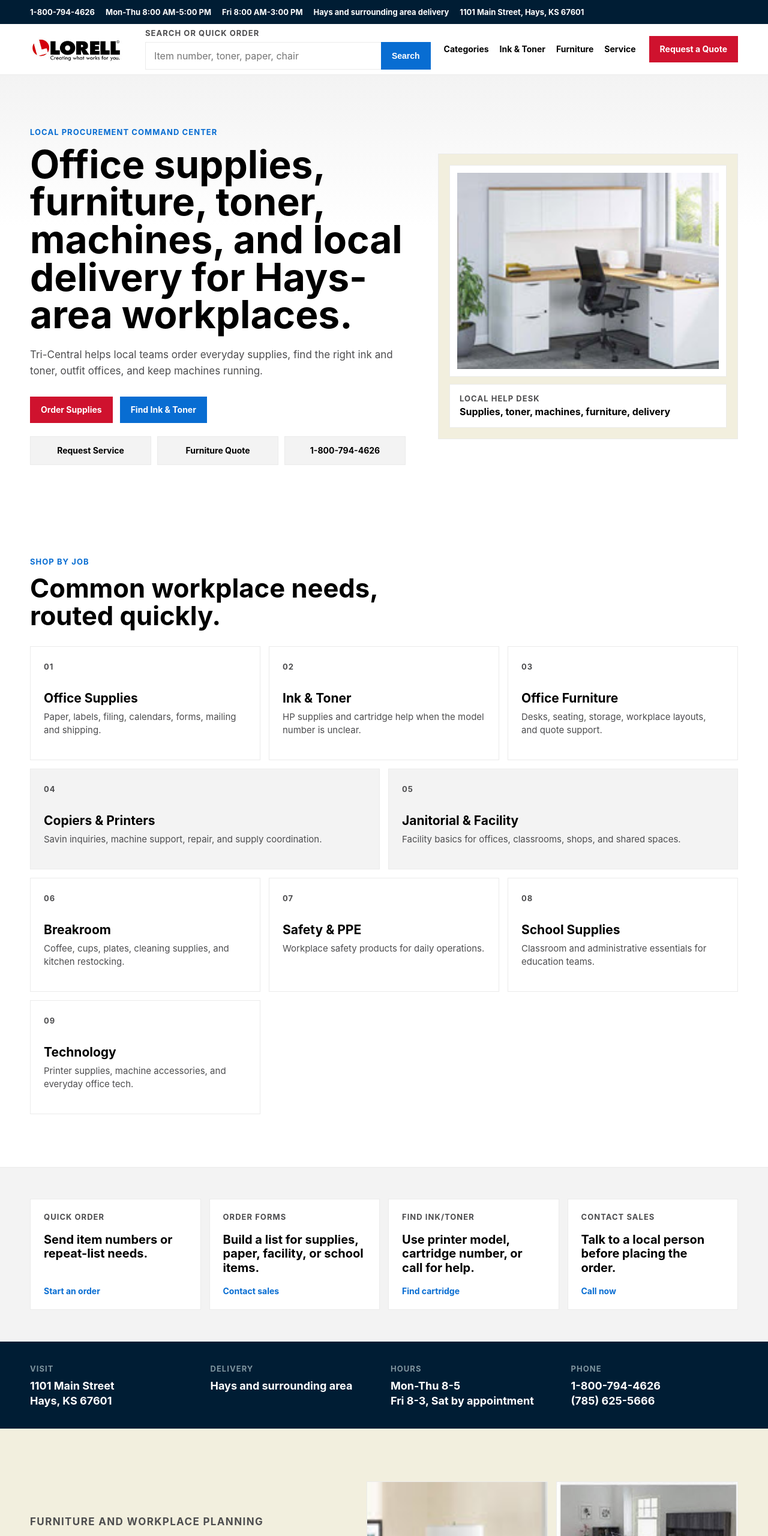
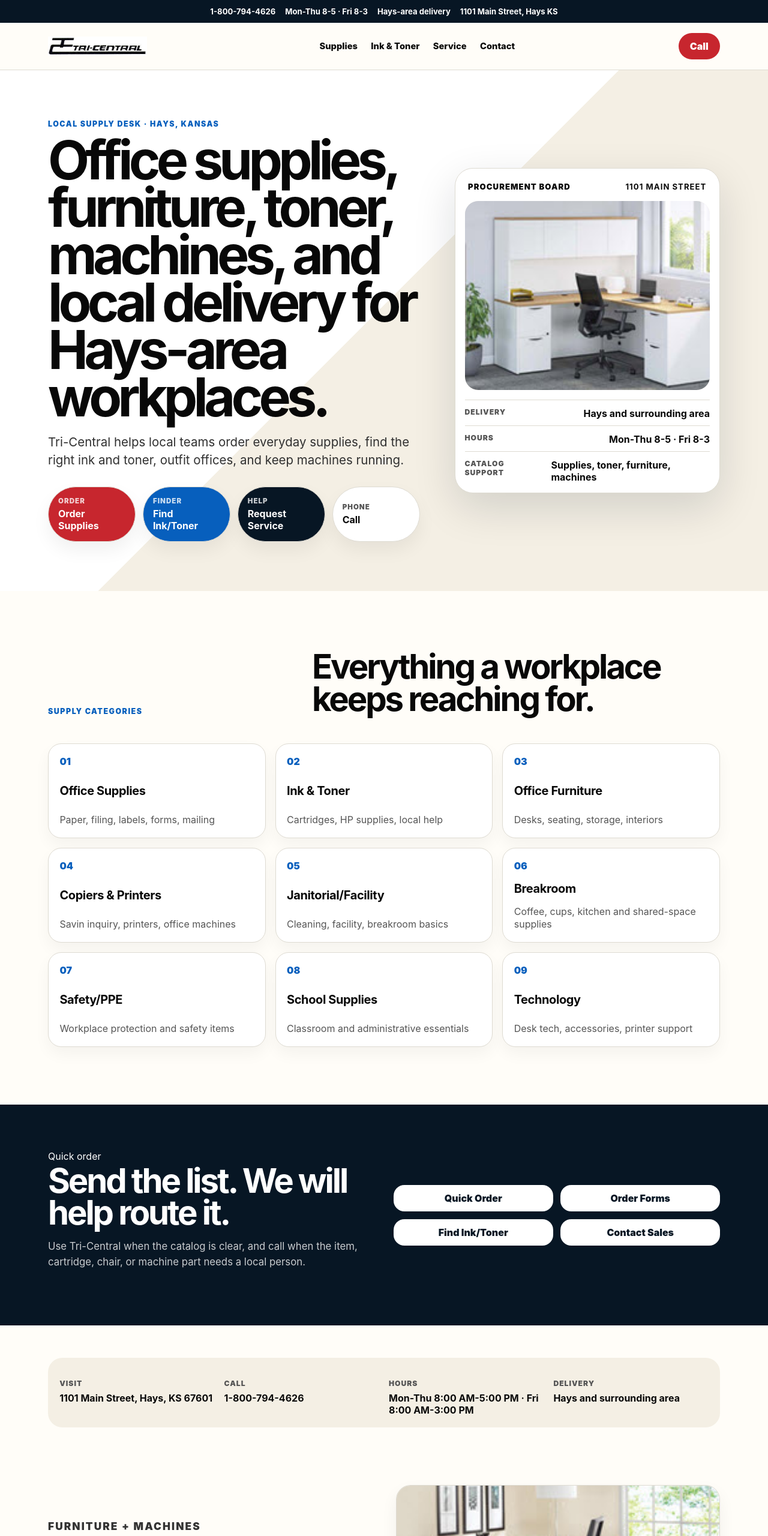
Before and after one commit to TylerPreisser/tri-central-office-supply-website, a plain HTML site: page index.html in a window 1280 px wide. Shown: the top 2560 px of the page at 60% size. Drawn offline with Linux system fonts and the light colour scheme.

Commit message:
Forge revision — Tri-Central mobile and brand reset

```diff
--- a/index.html
+++ b/index.html
@@ -3,196 +3,189 @@
   <head>
     <meta charset="utf-8">
     <meta name="viewport" content="width=device-width, initial-scale=1">
-  <title>Tri-Central Office Supply | Hays Office Supplies, Furniture, Toner & Service</title>
-  <meta name="description" content="Tri-Central Office Supply helps Hays-area workplaces order supplies, find ink and toner, outfit offices, and keep machines running with local service.">
-  <link rel="stylesheet" href="styles/site.css">
+    <title>Tri-Central Office Supply | Hays Office Supplies, Toner, Furniture & Service</title>
+    <meta name="description" content="Tri-Central Office Supply helps Hays-area workplaces order supplies, find ink and toner, plan office furniture, and request local machine service.">
+    <link rel="stylesheet" href="styles/site.css?v=5">
   </head>
   <body>
     <a class="skip-link" href="#main">Skip to content</a>
 
-  <header class="site-header">
+    <header class="site-header" id="top">
       <div class="utility-bar">
-      <div class="wrap utility-inner">
+        <div class="utility-inner">
           <a href="tel:18007944626">1-800-794-4626</a>
-        <span>Mon-Thu 8:00 AM-5:00 PM</span>
-        <span>Fri 8:00 AM-3:00 PM</span>
-        <span>Hays and surrounding area delivery</span>
-        <span>1101 Main Street, Hays, KS 67601</span>
+          <span>Mon-Thu 8-5 · Fri 8-3</span>
+          <span>Hays-area delivery</span>
+          <span>1101 Main Street, Hays KS</span>
         </div>
       </div>
 
-    <div class="wrap nav-row">
+      <div class="main-nav" aria-label="Primary navigation">
         <a class="brand" href="#top" aria-label="Tri-Central Office Supply home">
-        <img src="assets/logo-main.jpg" alt="Tri-Central Office Supply">
+          <img src="assets/tri-central-wordmark.jpg" alt="Tri-Central Office Supply">
         </a>
-      <form class="search-box" action="#order" role="search">
-        <label for="site-search">Search or quick order</label>
-        <div class="search-control">
-          <input id="site-search" name="q" type="search" placeholder="Item number, toner, paper, chair">
-          <button type="submit">Search</button>
-        </div>
-      </form>
-      <nav class="main-nav" aria-label="Primary navigation">
-        <a href="#categories">Categories</a>
+        <nav class="nav-links">
+          <a href="#supplies">Supplies</a>
           <a href="#toner">Ink & Toner</a>
-        <a href="#furniture">Furniture</a>
           <a href="#service">Service</a>
+          <a href="#contact">Contact</a>
         </nav>
-      <a class="button button-red" href="#contact">Request a Quote</a>
+        <a class="nav-cta" href="tel:18007944626">Call</a>
       </div>
     </header>
 
     <main id="main">
-    <section id="top" class="hero section">
-      <div class="wrap hero-grid">
+      <section class="hero">
+        <div class="hero-grid">
           <div class="hero-copy reveal">
-          <p class="eyebrow">Local procurement command center</p>
+            <p class="eyebrow">Local supply desk · Hays, Kansas</p>
             <h1>Office supplies, furniture, toner, machines, and local delivery for Hays-area workplaces.</h1>
-          <p class="hero-text">Tri-Central helps local teams order everyday supplies, find the right ink and toner, outfit offices, and keep machines running.</p>
-          <div class="hero-actions" aria-label="Primary actions">
-            <a class="button button-red" href="#order">Order Supplies</a>
-            <a class="button button-blue" href="#toner">Find Ink & Toner</a>
-          </div>
-          <div class="mini-actions">
-            <a href="#service">Request Service</a>
-            <a href="#furniture">Furniture Quote</a>
-            <a href="tel:18007944626">1-800-794-4626</a>
+            <p class="hero-intro">Tri-Central helps local teams order everyday supplies, find the right ink and toner, outfit offices, and keep machines running.</p>
+
+            <div class="command-actions" aria-label="Primary tasks">
+              <a class="task task-red" href="#order">
+                <span>Order</span>
+                <strong>Order Supplies</strong>
+              </a>
+              <a class="task task-blue" href="#toner">
+                <span>Finder</span>
+                <strong>Find Ink/Toner</strong>
+              </a>
+              <a class="task task-dark" href="#service">
+                <span>Help</span>
+                <strong>Request Service</strong>
+              </a>
+              <a class="task task-light" href="tel:18007944626">
+                <span>Phone</span>
+                <strong>Call</strong>
+              </a>
             </div>
           </div>
-        <div class="hero-media reveal" style="--delay:60ms">
-          <div class="image-frame">
-            <img src="assets/hero-workstation.jpg" alt="Workstation with office products and supplies">
+
+          <div class="desk-board reveal" aria-label="Tri-Central service summary">
+            <div class="board-top">
+              <span>Procurement board</span>
+              <strong>1101 Main Street</strong>
             </div>
-          <div class="command-card">
-            <span>Local help desk</span>
-            <strong>Supplies, toner, machines, furniture, delivery</strong>
+            <div class="board-image">
+              <img src="assets/hero-workstation.jpg" alt="Office workstation with supplies">
+            </div>
+            <div class="board-lines">
+              <div><span>Delivery</span><strong>Hays and surrounding area</strong></div>
+              <div><span>Hours</span><strong>Mon-Thu 8-5 · Fri 8-3</strong></div>
+              <div><span>Catalog support</span><strong>Supplies, toner, furniture, machines</strong></div>
             </div>
           </div>
         </div>
       </section>
 
-    <section id="categories" class="section compact-section">
-      <div class="wrap">
+      <section class="section categories" id="supplies">
         <div class="section-heading reveal">
-          <p class="eyebrow">Shop by job</p>
-          <h2>Common workplace needs, routed quickly.</h2>
+          <p class="eyebrow">Supply categories</p>
+          <h2>Everything a workplace keeps reaching for.</h2>
         </div>
         <div class="category-grid">
-          <a class="category-card reveal" href="#order"><span>01</span><strong>Office Supplies</strong><p>Paper, labels, filing, calendars, forms, mailing and shipping.</p></a>
-          <a class="category-card reveal" href="#toner"><span>02</span><strong>Ink & Toner</strong><p>HP supplies and cartridge help when the model number is unclear.</p></a>
-          <a class="category-card reveal" href="#furniture"><span>03</span><strong>Office Furniture</strong><p>Desks, seating, storage, workplace layouts, and quote support.</p></a>
-          <a class="category-card reveal" href="#service"><span>04</span><strong>Copiers & Printers</strong><p>Savin inquiries, machine support, repair, and supply coordination.</p></a>
-          <a class="category-card reveal" href="#order"><span>05</span><strong>Janitorial & Facility</strong><p>Facility basics for offices, classrooms, shops, and shared spaces.</p></a>
-          <a class="category-card reveal" href="#order"><span>06</span><strong>Breakroom</strong><p>Coffee, cups, plates, cleaning supplies, and kitchen restocking.</p></a>
-          <a class="category-card reveal" href="#order"><span>07</span><strong>Safety & PPE</strong><p>Workplace safety products for daily operations.</p></a>
-          <a class="category-card reveal" href="#order"><span>08</span><strong>School Supplies</strong><p>Classroom and administrative essentials for education teams.</p></a>
-          <a class="category-card reveal" href="#service"><span>09</span><strong>Technology</strong><p>Printer supplies, machine accessories, and everyday office tech.</p></a>
+          <a class="category-card reveal" href="#order"><span>01</span><strong>Office Supplies</strong><em>Paper, filing, labels, forms, mailing</em></a>
+          <a class="category-card reveal" href="#toner"><span>02</span><strong>Ink & Toner</strong><em>Cartridges, HP supplies, local help</em></a>
+          <a class="category-card reveal" href="#furniture"><span>03</span><strong>Office Furniture</strong><em>Desks, seating, storage, interiors</em></a>
+          <a class="category-card reveal" href="#service"><span>04</span><strong>Copiers & Printers</strong><em>Savin inquiry, printers, office machines</em></a>
+          <a class="category-card reveal" href="#order"><span>05</span><strong>Janitorial/Facility</strong><em>Cleaning, facility, breakroom basics</em></a>
+          <a class="category-card reveal" href="#order"><span>06</span><strong>Breakroom</strong><em>Coffee, cups, kitchen and shared-space supplies</em></a>
+          <a class="category-card reveal" href="#order"><span>07</span><strong>Safety/PPE</strong><em>Workplace protection and safety items</em></a>
+          <a class="category-card reveal" href="#order"><span>08</span><strong>School Supplies</strong><em>Classroom and administrative essentials</em></a>
+          <a class="category-card reveal" href="#order"><span>09</span><strong>Technology</strong><em>Desk tech, accessories, printer support</em></a>
+        </div>
+      </section>
+
+      <section class="task-band" id="order">
+        <div class="task-band-inner">
+          <div class="quick-card reveal">
+            <span>Quick order</span>
+            <h2>Send the list. We will help route it.</h2>
+            <p>Use Tri-Central when the catalog is clear, and call when the item, cartridge, chair, or machine part needs a local person.</p>
+          </div>
+          <div class="quick-links">
+            <a class="reveal" href="tel:18007944626">Quick Order</a>
+            <a class="reveal" href="#contact">Order Forms</a>
+            <a class="reveal" href="#toner">Find Ink/Toner</a>
+            <a class="reveal" href="#contact">Contact Sales</a>
           </div>
         </div>
       </section>
 
-    <section id="order" class="task-band">
-      <div class="wrap task-grid">
-        <div class="task-card reveal"><span>Quick Order</span><strong>Send item numbers or repeat-list needs.</strong><a href="#contact">Start an order</a></div>
-        <div class="task-card reveal"><span>Order Forms</span><strong>Build a list for supplies, paper, facility, or school items.</strong><a href="#contact">Contact sales</a></div>
-        <div id="toner" class="task-card reveal"><span>Find Ink/Toner</span><strong>Use printer model, cartridge number, or call for help.</strong><a href="#contact">Find cartridge</a></div>
-        <div class="task-card reveal"><span>Contact Sales</span><strong>Talk to a local person before placing the order.</strong><a href="tel:18007944626">Call now</a></div>
+      <section class="local-strip reveal" id="contact">
+        <div>
+          <span>Visit</span>
+          <strong>1101 Main Street, Hays, KS 67601</strong>
+        </div>
+        <div>
+          <span>Call</span>
+          <strong><a href="tel:18007944626">1-800-794-4626</a></strong>
+        </div>
+        <div>
+          <span>Hours</span>
+          <strong>Mon-Thu 8:00 AM-5:00 PM · Fri 8:00 AM-3:00 PM</strong>
+        </div>
+        <div>
+          <span>Delivery</span>
+          <strong>Hays and surrounding area</strong>
         </div>
       </section>
 
-    <section class="local-strip">
-      <div class="wrap local-grid">
-        <div class="reveal"><span>Visit</span><strong>1101 Main Street<br>Hays, KS 67601</strong></div>
-        <div class="reveal"><span>Delivery</span><strong>Hays and surrounding area</strong></div>
-        <div class="reveal"><span>Hours</span><strong>Mon-Thu 8-5<br>Fri 8-3, Sat by appointment</strong></div>
-        <div class="reveal"><span>Phone</span><strong><a href="tel:18007944626">1-800-794-4626</a><br><a href="tel:17856255666">(785) 625-5666</a></strong></div>
+      <section class="section split-section" id="furniture">
+        <div class="split-copy reveal">
+          <p class="eyebrow">Furniture + machines</p>
+          <h2>Office setup and equipment help from the same local counter.</h2>
+          <p>Plan desks, seating, storage, and workspace updates with practical guidance. For equipment, ask about Savin, copier and printer support, typewriter repair, and office machine service.</p>
+          <a class="text-link" href="tel:18007944626">Talk through a furniture or machine need</a>
+        </div>
+        <div class="proof-tiles">
+          <article class="proof-tile reveal">
+            <img src="assets/furniture-desk-red.jpg" alt="Office furniture workstation">
+            <div><span>Furniture</span><strong>Desks, seating, storage, interiors</strong></div>
+          </article>
+          <article class="proof-tile reveal" id="service">
+            <img src="assets/furniture-station-gray.jpg" alt="Office machine and supply workspace">
+            <div><span>Service</span><strong>Printers, copiers, machines, typewriters</strong></div>
+          </article>
         </div>
       </section>
 
-    <section id="furniture" class="section warm-section">
-      <div class="wrap split-grid">
-        <div class="split-copy reveal">
-          <p class="eyebrow">Furniture and workplace planning</p>
-          <h2>Outfit offices without starting from a blank catalog page.</h2>
-          <p>Tri-Central helps match desks, seating, storage, and workplace pieces to the way your team works. Bring a room, replacement, or refresh request and get local guidance before ordering.</p>
-          <a class="button button-red" href="#contact">Request Furniture Quote</a>
+      <section class="help-panel reveal" id="toner">
+        <div>
+          <p class="eyebrow">Cartridge desk</p>
+          <h2>Not sure what cartridge, chair, or machine part you need?</h2>
+          <p>Call a local person. Tri-Central can help identify supplies, route toner questions, and keep purchasing moving when a product search is not enough.</p>
         </div>
-        <div class="image-stack reveal" style="--delay:60ms">
-          <img src="assets/furniture-1.jpg" alt="Office furniture arrangement">
-          <img src="assets/furniture-2.jpg" alt="Workplace seating and desk furniture">
-          <img src="assets/workplace-wide.jpg" alt="Wide view of workplace furniture">
-        </div>
-      </div>
-    </section>
-
-    <section id="service" class="section service-section">
-      <div class="wrap service-grid">
-        <div class="service-media reveal">
-          <img src="assets/service-wide-1.jpg" alt="Office machine and service support">
-          <img src="assets/hp-toner.jpg" alt="HP toner supplies">
-        </div>
-        <div class="service-copy reveal" style="--delay:60ms">
-          <p class="eyebrow">Machines, toner, and repair</p>
-          <h2>Keep copiers, printers, and office machines moving.</h2>
-          <p>Get help with Savin inquiries, HP supplies and toner, printer support, machine service, and typewriter repair. If the catalog is not enough, call with the model number or bring the question to the local counter.</p>
-          <div class="service-list">
-            <span>Savin copier and printer support</span>
-            <span>HP supplies and toner</span>
-            <span>Office machine support</span>
-            <span>Typewriter repair</span>
-          </div>
-          <a class="button button-blue" href="#contact">Request Service</a>
-        </div>
-      </div>
-    </section>
-
-    <section class="section proof-section">
-      <div class="wrap proof-panel reveal">
-        <div>
-          <p class="eyebrow">When the catalog is not enough</p>
-          <h2>Not sure what cartridge, chair, or machine part you need? Call a local person.</h2>
-        </div>
-        <div class="proof-actions">
-          <a class="button button-red" href="tel:18007944626">Call 1-800-794-4626</a>
-          <a class="button button-blue" href="#contact">Send a Request</a>
-        </div>
-      </div>
+        <a class="big-phone" href="tel:18007944626">1-800-794-4626</a>
       </section>
     </main>
 
-  <footer id="contact" class="site-footer">
-    <div class="wrap footer-grid">
+    <footer class="site-footer">
+      <div class="footer-grid">
         <div>
-        <img class="footer-logo" src="assets/logo-alt.jpg" alt="Tri-Central Office Supply">
-        <p>Full-service office supplies, office machines, office furniture, toner, delivery, and local support for Hays-area workplaces.</p>
+          <img class="footer-logo" src="assets/tri-central-wordmark.jpg" alt="Tri-Central Office Supply">
+          <p>Office supplies, ink and toner, furniture, machines, service, and Hays-area delivery.</p>
         </div>
         <div>
           <h2>Contact</h2>
-        <address>
-          1101 Main Street<br>
-          Hays, KS 67601<br>
-          <a href="tel:18007944626">1-800-794-4626</a><br>
-          <a href="tel:17856255666">(785) 625-5666</a>
-        </address>
+          <p>1101 Main Street<br>Hays, KS 67601</p>
+          <p><a href="tel:18007944626">1-800-794-4626</a></p>
         </div>
         <div>
           <h2>Categories</h2>
-        <a href="#categories">Office supplies</a>
-        <a href="#toner">Ink and toner</a>
-        <a href="#furniture">Office furniture</a>
-        <a href="#service">Copiers, printers, and service</a>
+          <p>Office supplies · Ink & toner · Furniture · Copiers & printers · Janitorial · Breakroom · Safety · School supplies · Technology</p>
         </div>
-      <div>
-        <h2>Hours</h2>
-        <p>Mon-Thu 8:00 AM-5:00 PM<br>Fri 8:00 AM-3:00 PM<br>Sat by appointment</p>
-        <p class="preisser">Site by Preisser Solutions</p>
       </div>
+      <div class="footer-bottom">
+        <span>Tri-Central Office Supply</span>
+        <span>Website by Preisser Solutions</span>
       </div>
     </footer>
 
-  <nav class="mobile-action-bar" aria-label="Mobile quick actions">
+    <nav class="mobile-actions" aria-label="Mobile quick actions">
       <a href="tel:18007944626">Call</a>
-    <a href="#site-search">Search</a>
+      <a href="#supplies">Search</a>
       <a href="#order">Order</a>
       <a href="#toner">Toner</a>
     </nav>
```
Also changed, not shown: _done.json (+7 -7 lines), verification.json (+15 -6 lines), assets/furniture-desk-red.jpg (added), assets/furniture-station-gray.jpg (added), assets/hp-supplies-partner.jpg (added), assets/tri-central-wordmark.jpg (added), styles/site.css, 2 other files. Lines whose indentation alone changed are shown as unchanged.
